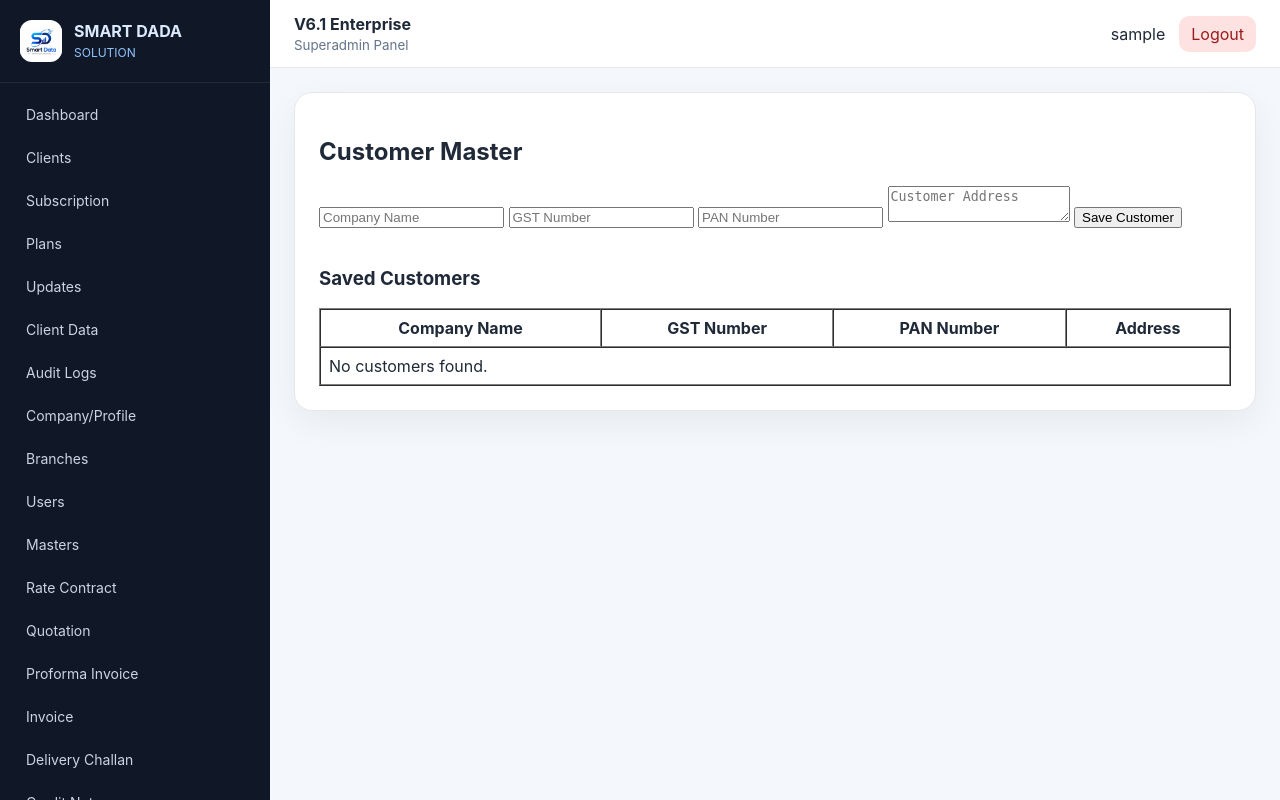
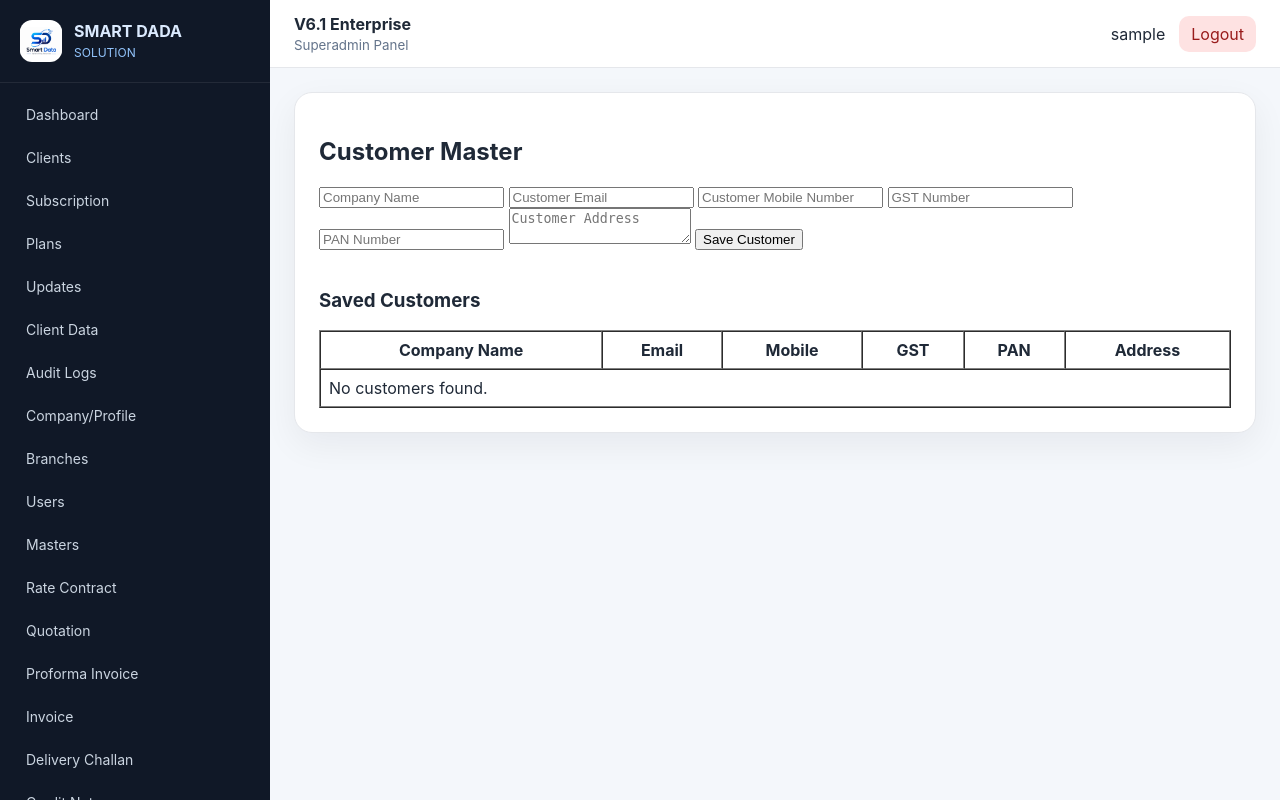
Before and after one commit to dsanjib174-sketch/SD_Invoice_V6_1_Enterprise, a Flask app: page /customer-master in a window 1280 px wide. Run offline with Flask 3, Linux system fonts and the light colour scheme; the visitor is signed in with stand-in values (Sample User, id 1).

Commit message:
Update customer_master.html

```diff
--- a/app/templates/masters/customer_master.html
+++ b/app/templates/masters/customer_master.html
@@ -6,6 +6,8 @@
 
   <form method="POST" class="grid">
     <input name="company_name" placeholder="Company Name" required>
+    <input name="customer_email" placeholder="Customer Email">
+    <input name="customer_mobile" placeholder="Customer Mobile Number">
     <input name="gst_number" placeholder="GST Number">
     <input name="pan_number" placeholder="PAN Number">
     <textarea name="customer_address" placeholder="Customer Address"></textarea>
@@ -20,8 +22,10 @@
   <table border="1" cellpadding="8" cellspacing="0" width="100%">
     <tr>
       <th>Company Name</th>
-      <th>GST Number</th>
-      <th>PAN Number</th>
+      <th>Email</th>
+      <th>Mobile</th>
+      <th>GST</th>
+      <th>PAN</th>
       <th>Address</th>
     </tr>
 
@@ -29,6 +33,8 @@
       {% for c in customers %}
       <tr>
         <td>{{ c.company_name }}</td>
+        <td>{{ c.customer_email }}</td>
+        <td>{{ c.customer_mobile }}</td>
         <td>{{ c.gst_number }}</td>
         <td>{{ c.pan_number }}</td>
         <td>{{ c.customer_address }}</td>
@@ -36,7 +42,7 @@
       {% endfor %}
     {% else %}
       <tr>
-        <td colspan="4">No customers found.</td>
+        <td colspan="6">No customers found.</td>
       </tr>
     {% endif %}
   </table>
```
